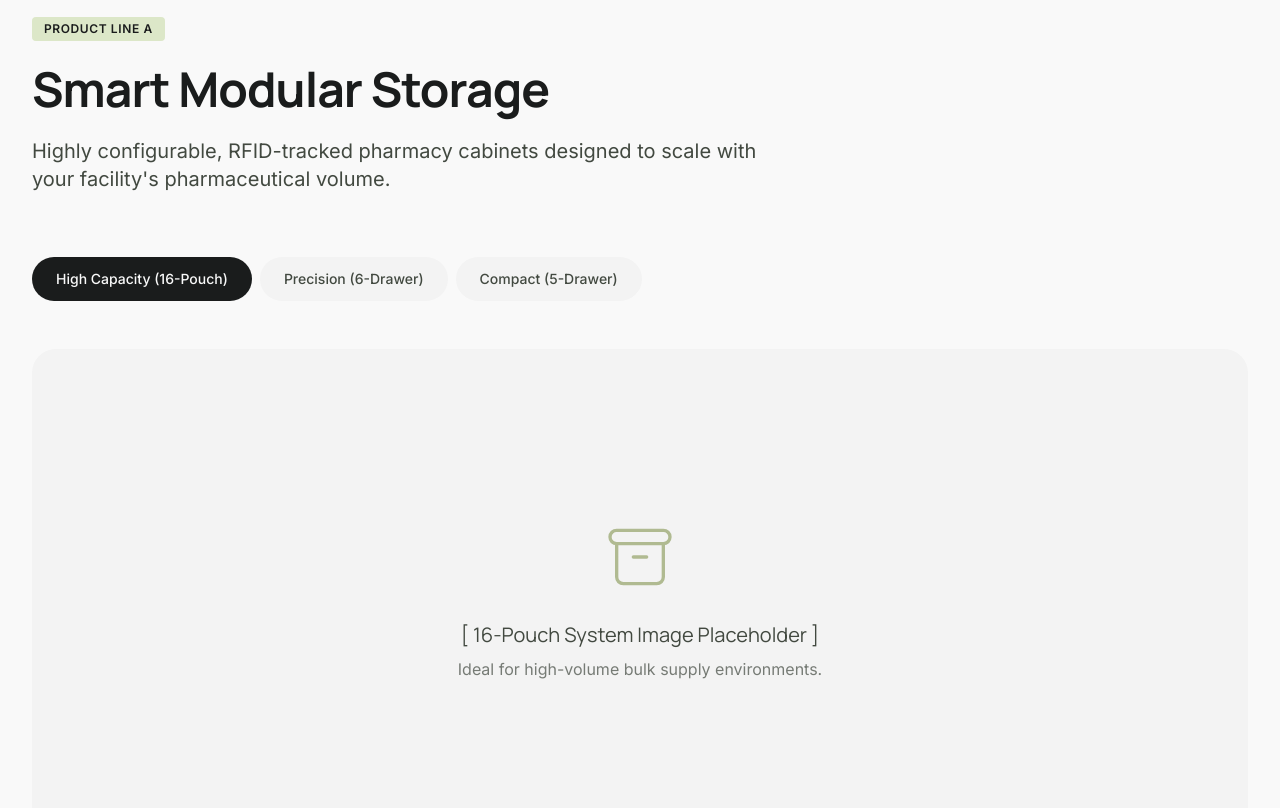
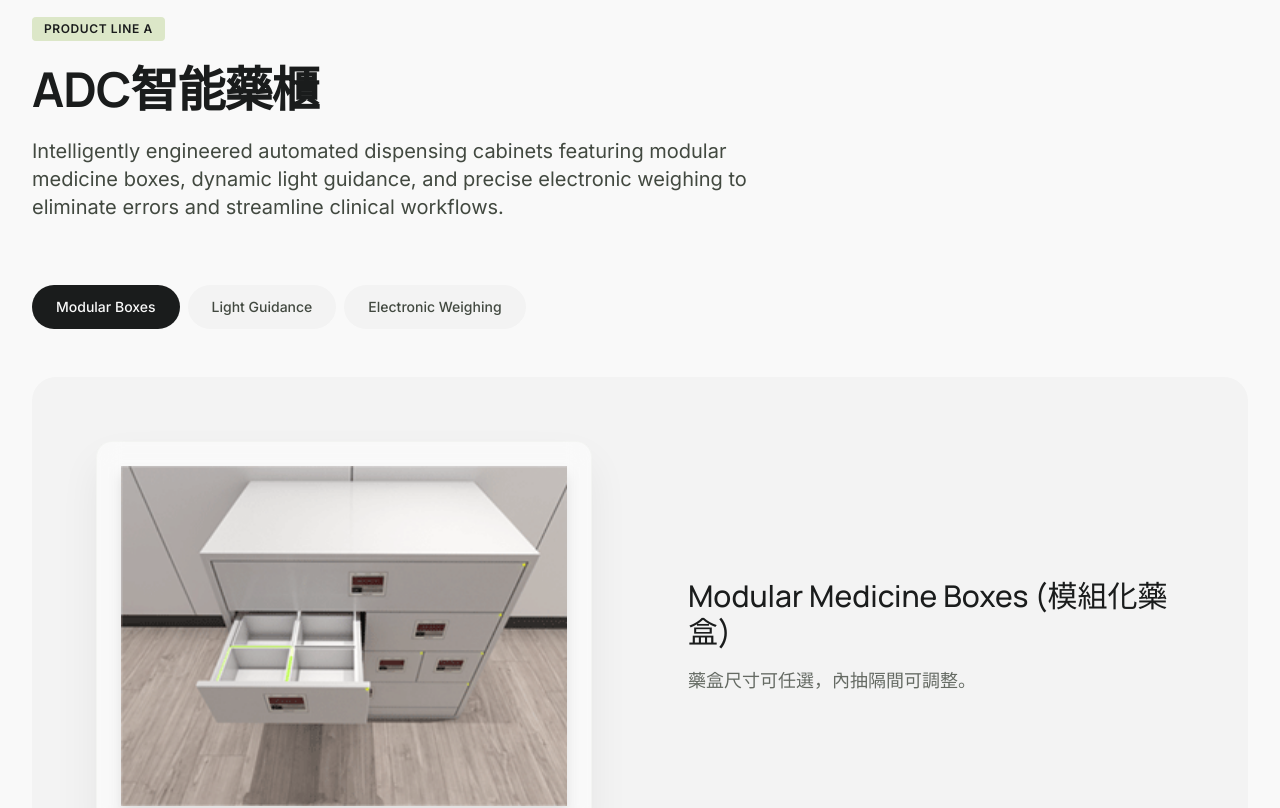
Before and after one commit to mrae43/company-profile-seo, a React (Vite) app: page /products in a window 1280 px wide. Shown: the part 1820-2628 px from the top of the page. Built offline with nearby package versions, Linux system fonts and the light colour scheme.

Commit message:
feat: products presentation part 1

```diff
--- a/src/pages/Products.jsx
+++ b/src/pages/Products.jsx
@@ -3,9 +3,12 @@ import { Helmet } from 'react-helmet-async';
 import imgBaiguo from '../assets/baiguo4_18.png';
 import imgProductm from '../assets/productm.png';
 import imgProducty from '../assets/producty.png';
+import imgProductA from '../assets/productA.png';
+import imgProductB from '../assets/productB.png';
+import imgProductC from '../assets/productC.png';
 
 export default function Products() {
-  const [activeStorageTab, setActiveStorageTab] = useState('high-capacity');
+  const [activeStorageTab, setActiveStorageTab] = useState('modular-boxes');
   const [openSpecs, setOpenSpecs] = useState({ storage: false, ai: false });
 
   const toggleSpecs = (section) => {
@@ -176,13 +179,13 @@ export default function Products() {
           <div className="max-w-7xl mx-auto px-6 lg:px-8">
             <div className="mb-16">
                <span className="inline-block px-3 py-1 bg-secondary-container text-on-surface text-xs font-semibold rounded-sm mb-6 uppercase tracking-wider">Product Line A</span>
-               <h2 className="text-4xl lg:text-5xl font-display font-bold text-on-surface mb-6">Smart Modular Storage</h2>
-               <p className="text-xl text-on-surface-variant max-w-3xl">Highly configurable, RFID-tracked pharmacy cabinets designed to scale with your facility's pharmaceutical volume.</p>
+               <h2 className="text-4xl lg:text-5xl font-display font-bold text-on-surface mb-6">ADC智能藥櫃</h2>
+               <p className="text-xl text-on-surface-variant max-w-3xl">Intelligently engineered automated dispensing cabinets featuring modular medicine boxes, dynamic light guidance, and precise electronic weighing to eliminate errors and streamline clinical workflows.</p>
             </div>
 
-            {/* Scalability Switcher */}
+            {/* Feature Switcher */}
             <div className="flex space-x-2 mb-8 overflow-x-auto pb-4 no-scrollbar">
-              {['high-capacity', 'precision', 'compact'].map((tab) => (
+              {['modular-boxes', 'light-guidance', 'electronic-weighing'].map((tab) => (
                 <button
                   key={tab}
                   onClick={() => setActiveStorageTab(tab)}
@@ -192,22 +195,30 @@ export default function Products() {
                       : 'bg-surface-container-low text-on-surface-variant hover:bg-surface-container-highest'
                   }`}
                 >
-                  {tab === 'high-capacity' ? 'High Capacity (16-Pouch)' : tab === 'precision' ? 'Precision (6-Drawer)' : 'Compact (5-Drawer)'}
+                  {tab === 'modular-boxes' ? 'Modular Boxes' : tab === 'light-guidance' ? 'Light Guidance' : 'Electronic Weighing'}
                 </button>
               ))}
             </div>
 
-            <div className="bg-surface-container-low rounded-3xl p-8 lg:p-16 mb-8 flex flex-col block items-center justify-center min-h-[500px]">
-                {/* Visual Placeholder mapping to activeTab */}
-                <div className="text-center text-on-surface-variant">
-                   <svg className="w-20 h-20 mx-auto mb-6 opacity-40 text-primary" fill="none" viewBox="0 0 24 24" stroke="currentColor">
-                     <path strokeLinecap="round" strokeLinejoin="round" strokeWidth={1} d="M5 8h14M5 8a2 2 0 110-4h14a2 2 0 110 4M5 8v10a2 2 0 002 2h10a2 2 0 002-2V8m-9 4h4" />
-                   </svg>
-                   <div className="text-xl font-display mb-2">
-                     [ {activeStorageTab === 'high-capacity' ? '16-Pouch System' : activeStorageTab === 'precision' ? '6-Drawer System' : '5-Drawer System'} Image Placeholder ]
+            <div className="bg-surface-container-low rounded-3xl p-8 lg:p-16 mb-8 flex flex-col lg:flex-row items-center justify-center gap-12 lg:gap-24 min-h-[500px]">
+                {/* Image on the left */}
+                <div className="w-full lg:w-1/2">
+                   <div className="bg-surface-container-lowest/50 backdrop-blur-md p-6 rounded-2xl shadow-[0_20px_40px_rgba(26,28,28,0.06)] border border-outline-variant/10">
+                     <img
+                       src={activeStorageTab === 'modular-boxes' ? imgProductA : activeStorageTab === 'light-guidance' ? imgProductB : imgProductC}
+                       alt={activeStorageTab}
+                       className="w-full mix-blend-multiply dark:mix-blend-normal h-auto max-h-[350px] object-contain drop-shadow-xl"
+                     />
                    </div>
-                   <p className="max-w-md mx-auto opacity-70">
-                     {activeStorageTab === 'high-capacity' ? 'Ideal for high-volume bulk supply environments.' : activeStorageTab === 'precision' ? 'Optimized for mixed-unit fast dispensing.' : 'Space-conscious design for localized wards.'}
+                </div>
+
+                {/* Text on the right */}
+                <div className="w-full lg:w-1/2 text-left text-on-surface-variant">
+                   <div className="text-3xl font-display font-medium mb-4 text-on-surface">
+                     {activeStorageTab === 'modular-boxes' ? 'Modular Medicine Boxes (模組化藥盒)' : activeStorageTab === 'light-guidance' ? 'Light Guidance (燈光導引)' : 'Electronic Weighing (電子秤重)'}
+                   </div>
+                   <p className="text-lg opacity-80 leading-relaxed max-w-lg">
+                     {activeStorageTab === 'modular-boxes' ? '藥盒尺寸可任選，內抽隔間可調整。' : activeStorageTab === 'light-guidance' ? '調劑人員可通過燈光指引藥品的位置。' : '調劑人員可通過軟體功能同步監測商品的重量計數。'}
                    </p>
                 </div>
             </div>
```
